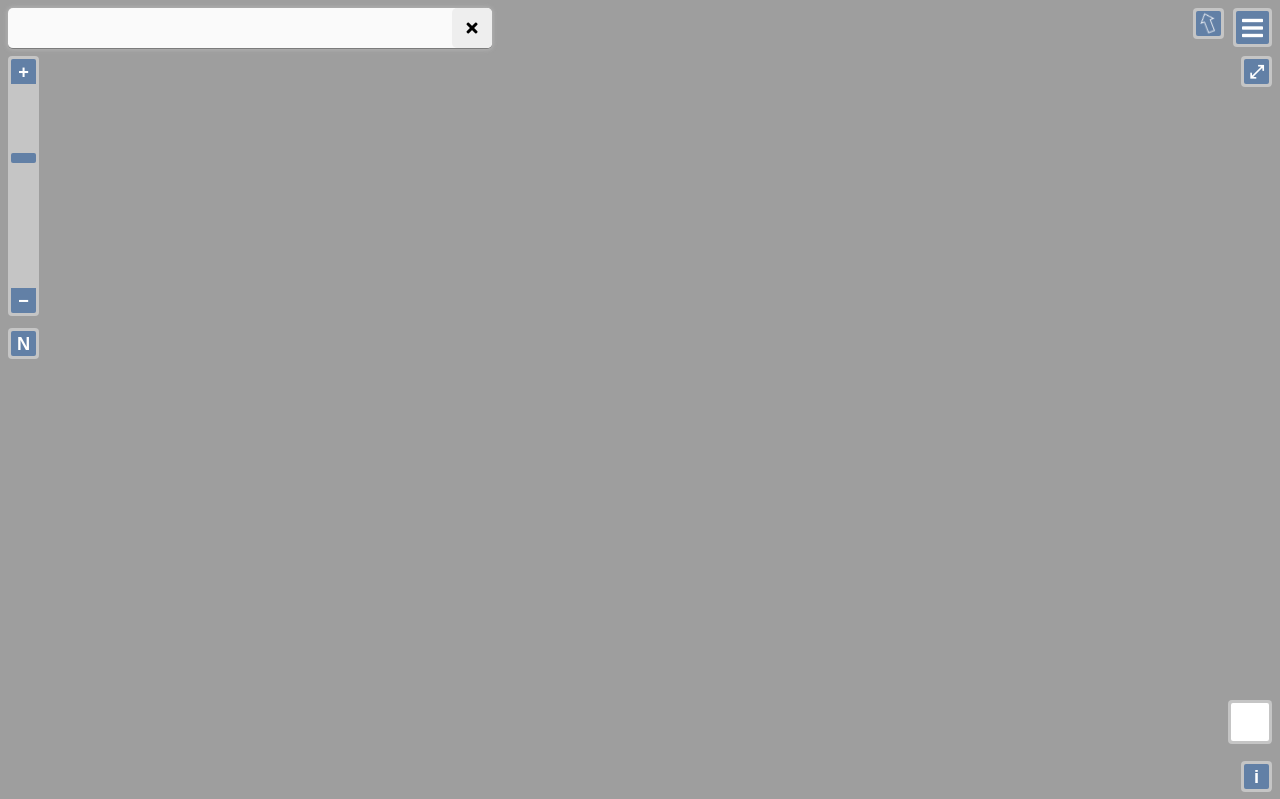
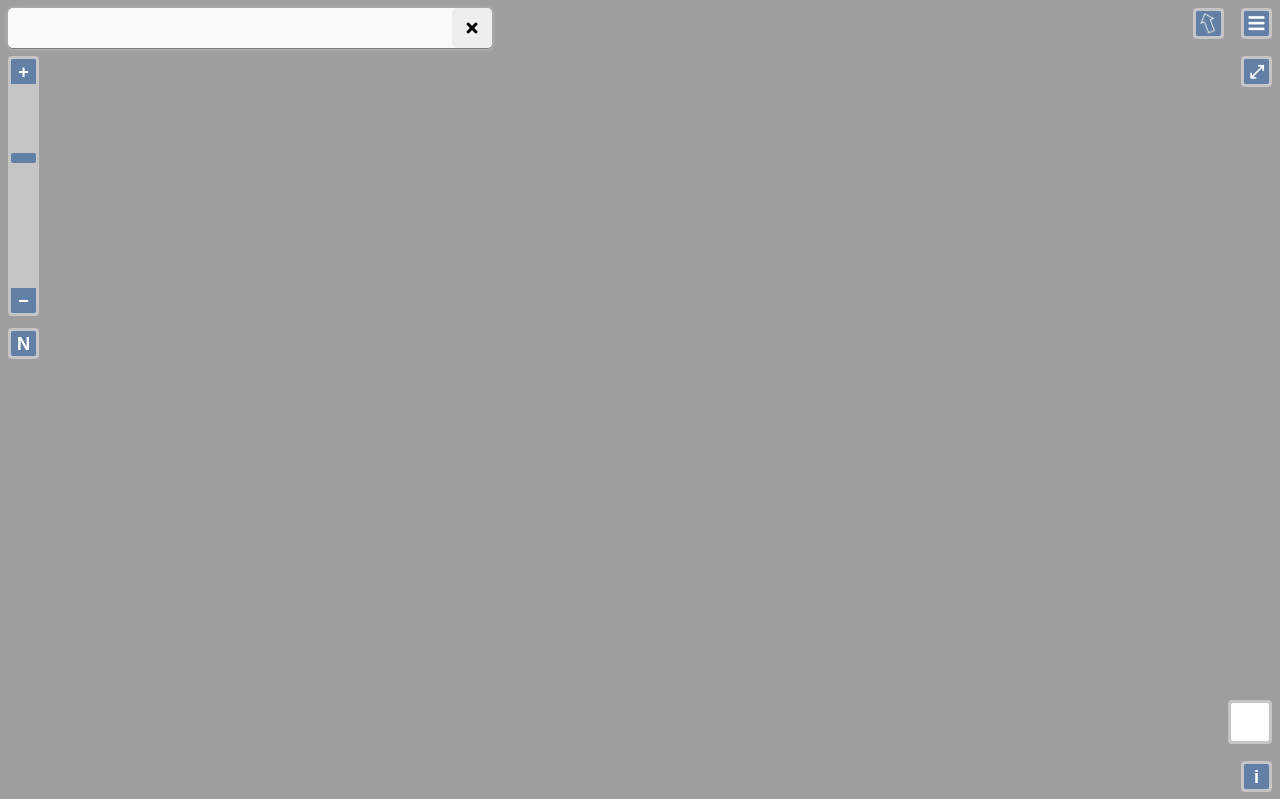
Before and after one commit to kure-kosen/kure_kosen_map, a PHP site: page /map.html in a window 1280 px wide. Shown: the top 799 px of the page. Run offline with PHP 8.4, Linux system fonts and the light colour scheme; some libraries are stand-ins or nearby versions.

Commit message:
[fix] button bars large to normal

```diff
--- a/map.html
+++ b/map.html
@@ -24,20 +24,17 @@
           </form>
         </div>
 
-        <div class="ol-touch"> <!-- ボタン類 -->
         <!-- 開くボタン -->
-          <div class="ol-control wrap-menubtn wrap-openmenu" id="wrap-openmenu">
+        <div class="wrap-menubtn wrap-openmenu ol-unselectable ol-control" id="wrap-openmenu">
           <button id="openmenu" class="menubtn" type="button" title="メニューを表示">
             <i class="fa fa-bars"></i>
           </button>
-          </div>
         </div>
 
         <!-- (ハンバーガー)メニュー -->
         <nav id="menu" class="menu">
           <div class="menu-box">
             <div class="menu-top">
-              <div class="ol-touch"> <!-- メニューのボタン類 -->
               <!-- 閉じるボタン 表示・非表示はclassで切り替え -->
               <div class="ol-control wrap-menubtn wrap-closemenubtn">
                 <button id="closemenu" class="menubtn closemenubtn" type="button" title="メニューを閉じる">
@@ -45,7 +42,6 @@
                   <!-- <i class="fa fa-times"></i> -->
                   ×
                 </button>
-                </div>
               </div>
               <div class="menu-title">Menu</div>
             </div>
```
Also changed, not shown: assets/css/map-design.css (line endings or trailing spaces). Lines whose indentation alone changed are shown as unchanged.
